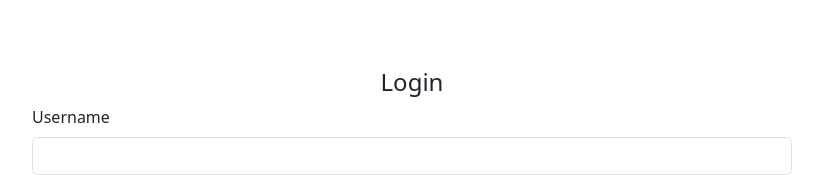
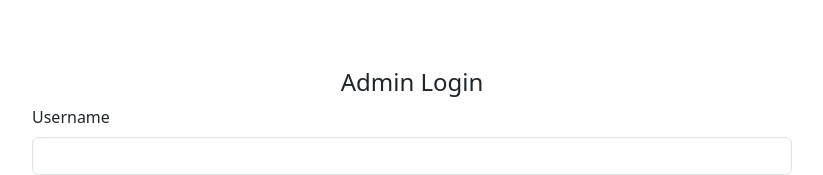
Before and after one commit to RamPrabath02/quizApp, a React (Vite) app in the folder frontend/: page /quiz/1 in a window 1280 px wide. Shown: the top 175 px of the page, without its empty margins (228-1051 px from the left). Built offline with nearby package versions, Linux system fonts and the light colour scheme.

Commit message:
Revert "frontend refactor"
This reverts commit a44c81d5871d456fb8c9fc1e6e81fa2f79a93fd0.

```diff
--- a/frontend/src/components/Login.jsx
+++ b/frontend/src/components2/Login.jsx
@@ -1,5 +1,5 @@
 // Login.jsx
-import { useState } from "react";
+import React, { useState } from "react";
 
 const Login = ({ onLogin }) => {
   const [username, setUsername] = useState("");
@@ -16,7 +16,7 @@ const Login = ({ onLogin }) => {
 
   return (
     <div className="container mt-5">
-      <h2 className="text-center">Login</h2>
+      <h2 className="text-center">Admin Login</h2>
       <form onSubmit={handleSubmit}>
         <div className="mb-3">
           <label className="form-label">Username</label>
--- a/frontend/src/main.jsx
+++ b/frontend/src/main.jsx
@@ -1,11 +1,13 @@
 import { StrictMode } from "react";
 import { createRoot } from "react-dom/client";
-import App from "./App.jsx";
+// import App from "./App.jsx";
+import App2 from "./App2.jsx";
 import "bootstrap/dist/css/bootstrap.min.css";
 import "./index.css";
-
+import Home from "./Home.jsx";
 createRoot(document.getElementById("root")).render(
   <StrictMode>
-    <App />
+    <App2 />
+    {/* <Home /> */}
   </StrictMode>
 );
```
Also changed, not shown: frontend/src/App2.jsx (renamed from frontend/src/App.jsx, +5 -5 lines), frontend/src/components2/CreateQuiz.jsx (renamed from frontend/src/components/CreateQuiz.jsx), frontend/src/components2/QuizDetails.jsx (renamed from frontend/src/components/QuizDetails.jsx), frontend/src/components2/QuizList.jsx (renamed from frontend/src/components/QuizList.jsx), frontend/src/components2/QuizPage.jsx (renamed from frontend/src/components/QuizPage.jsx).
